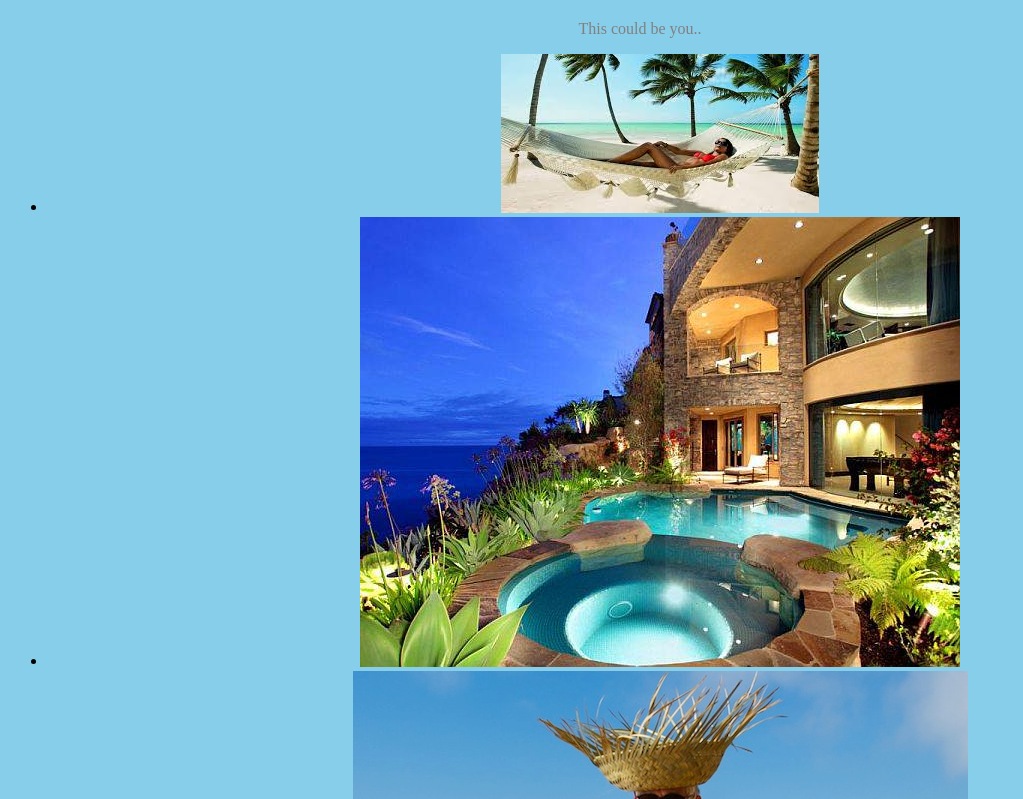
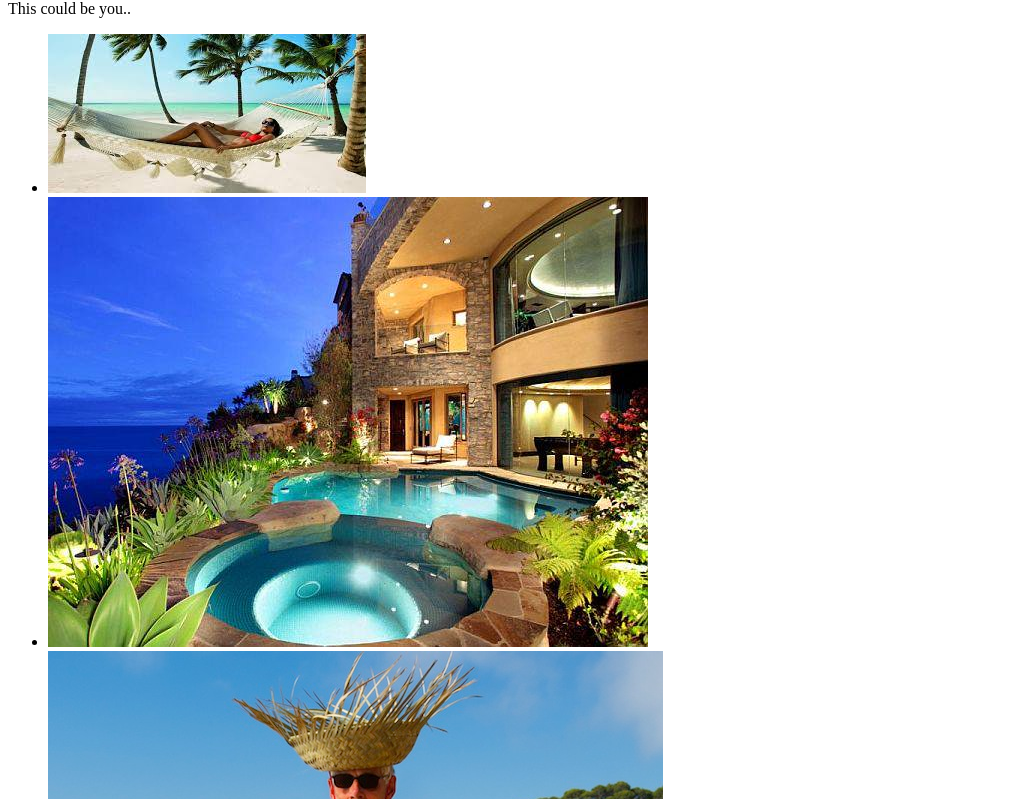
Before and after one commit to violenzae/bougie-island, a plain HTML site: page pictures.html in a window 1280 px wide. Shown: the part 80-879 px from the top of the page, without its empty margins (0-1023 px from the left). Drawn offline with Linux system fonts and the light colour scheme.

Commit message:
removed stylesheet left in by mistake

```diff
--- a/pictures.html
+++ b/pictures.html
@@ -1,7 +1,6 @@
 <!DOCTYPE html>
 <html>
   <head>
-    <link href="css/style1.css" rel="stylesheet" type="text/css">
     <title>Gallery</title>
   </head>
   <body>
```
